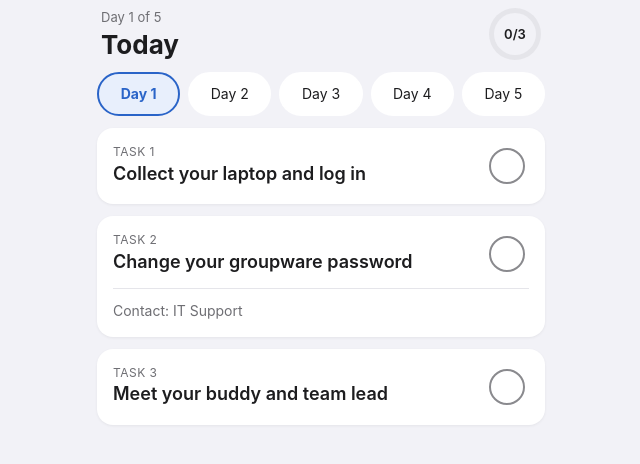
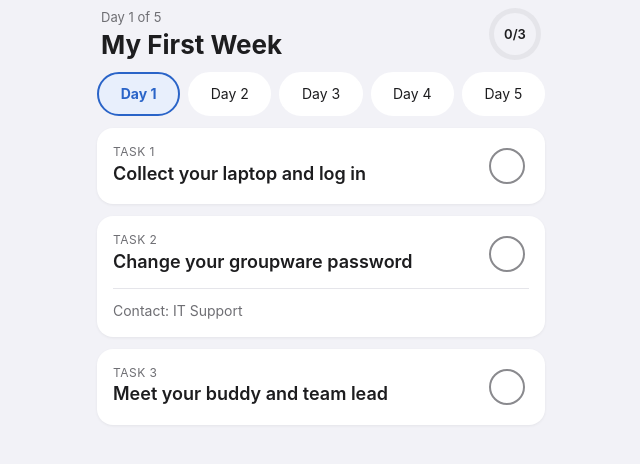
Before and after one commit to thinknod/first-week-guide-en, a plain HTML site: page app/index.html in a window 1280 px wide. Shown: the whole page, without its empty margins (319-959 px from the left). Drawn offline with Linux system fonts and the light colour scheme.

Commit message:
Rename Today screen title to "My First Week"
Co-Authored-By: Claude Opus 5.5 <noreply@anthropic.com>

```diff
--- a/app/index.html
+++ b/app/index.html
@@ -12,7 +12,7 @@
     <header class="head">
       <div>
         <div class="small" id="day-header">Day 1 of 5</div>
-        <h1 id="today-title">Today</h1>
+        <h1 id="today-title">My First Week</h1>
       </div>
       <div class="ring" id="ring" role="img" aria-label="0 of 0 tasks done"><span id="ring-count" aria-hidden="true">0/0</span></div>
     </header>
```
